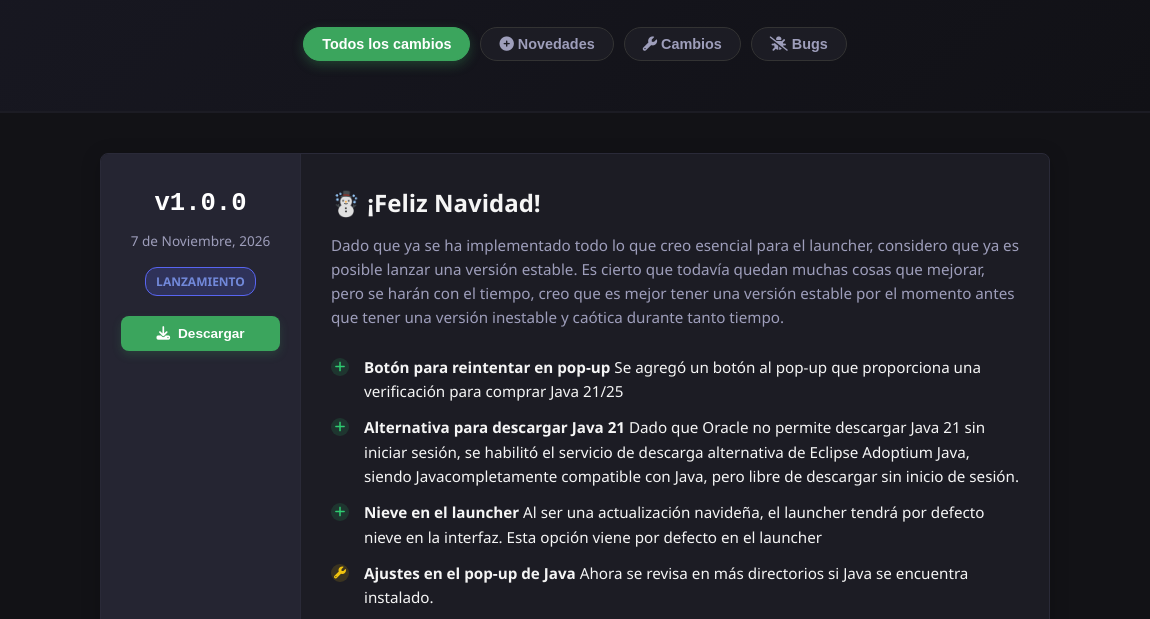
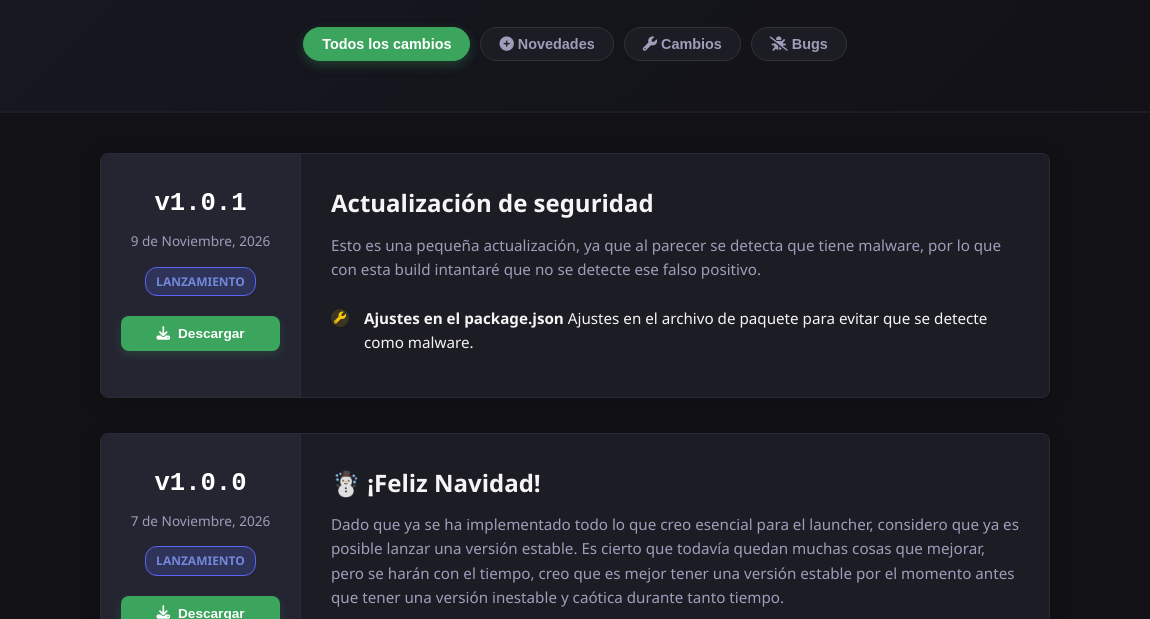
Before and after one commit to SuzuKurai/KuraiLauncher, an Electron app: page docs/devlog/index.html in a window 1150 px wide. Shown: the part 155-774 px from the top of the page. Drawn offline with Linux system fonts and the light colour scheme; no server answers.

Commit message:
Resolver problema de virus

```diff
--- a/docs/devlog/index.html
+++ b/docs/devlog/index.html
@@ -24,6 +24,28 @@
     </header>
 
     <main class="changelog-container">
+        <section class="version-block" data-version="v1.0.0">
+            <div class="version-sidebar">
+                <div class="version-tag">v1.0.1</div>
+                <time class="version-date">9 de Noviembre, 2026</time>
+                <span class="badge badge-major">Lanzamiento</span>
+                    <button class="btn-download-action" data-target-url="https://github.com/SuzuKurai/KuraiLauncher/releases/tag/v1.0.1">
+                    <i class="fa-solid fa-download"></i> <span>Detectando...</span>
+                </button>
+            </div>
+            <div class="version-content">
+                <h2>Actualización de seguridad</h2>
+                <p class="version-summary">Esto es una pequeña actualización, ya que al parecer se detecta que tiene malware, por lo que con esta build intantaré que no se detecte ese falso positivo.</p>
+
+                <ul class="change-list">
+                    <li class="change-item type-change">
+                        <span class="change-icon"><i class="fa-solid fa-wrench"></i></span>
+                        <div class="change-text"><strong>Ajustes en el package.json</strong> Ajustes en el archivo de paquete para evitar que se detecte como malware.</div>
+                    </li>
+                </ul>
+            </div>
+        </section>
+
         <section class="version-block" data-version="v1.0.0">
             <div class="version-sidebar">
                 <div class="version-tag">v1.0.0</div>
```
Also changed, not shown: package.json (+7 -9 lines), README.md.
